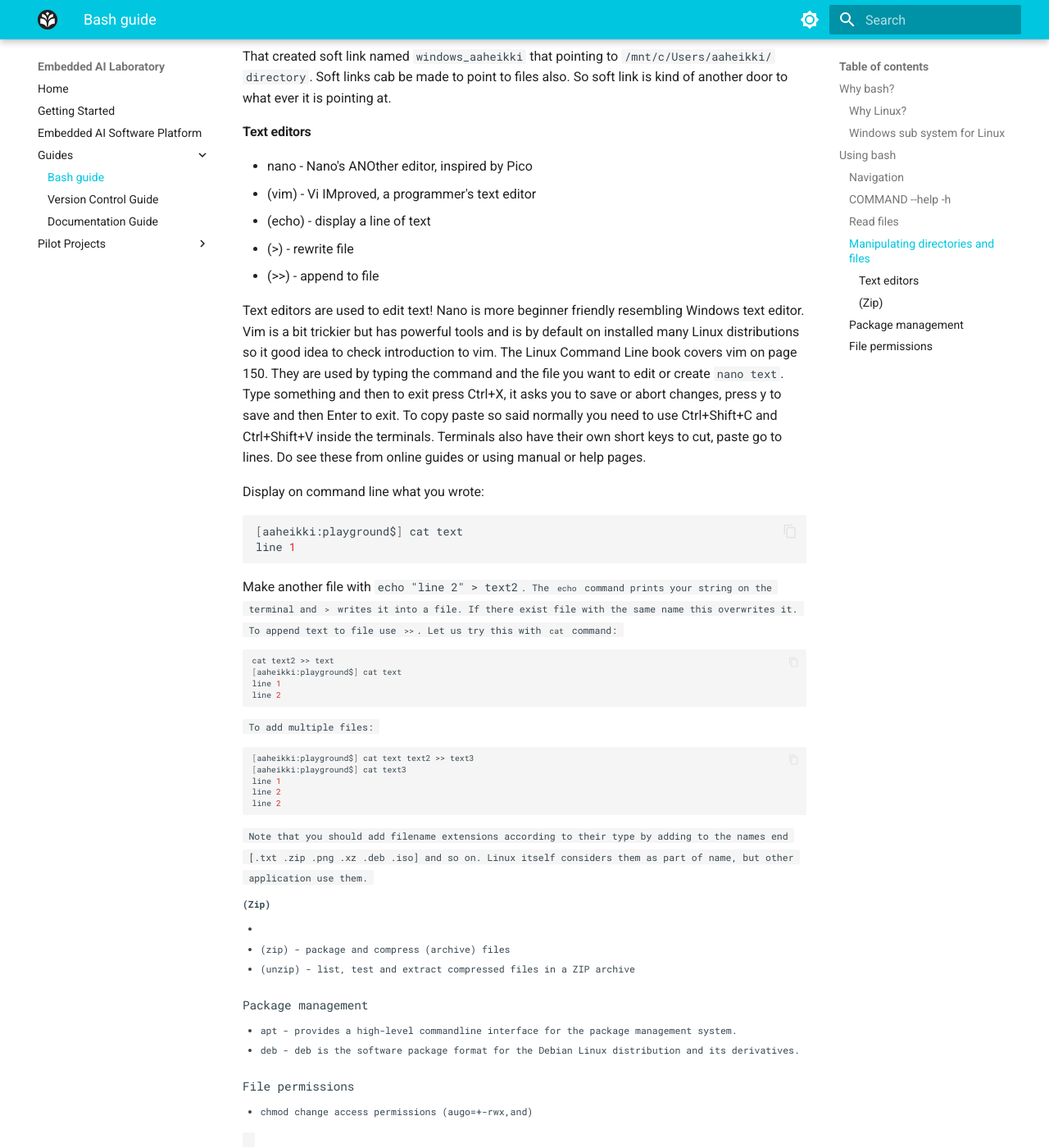
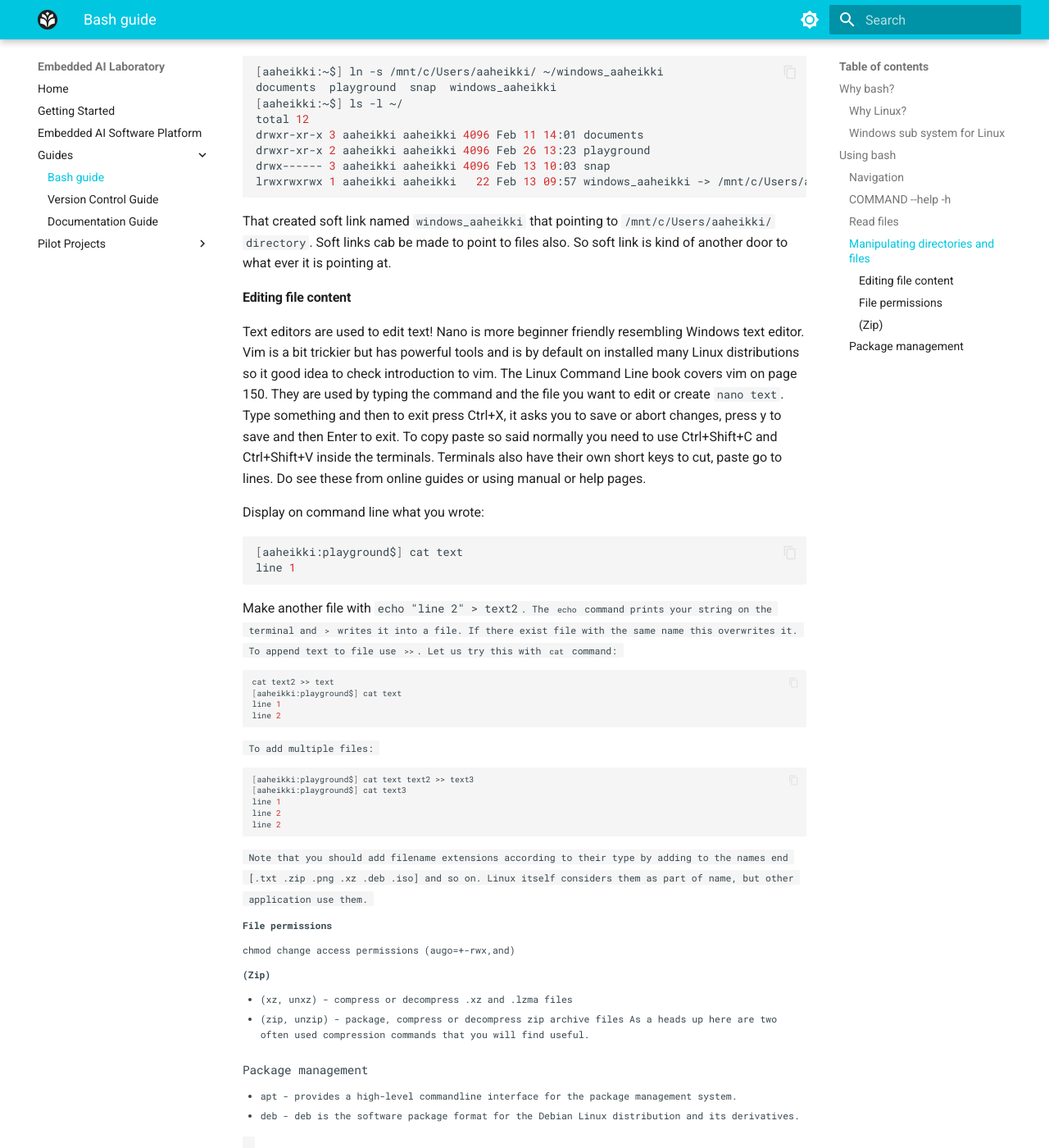
Before and after one commit to aaheikki/embedded_ai_lab, an MkDocs documentation site: the page built from docs/bash_guide.md, in a window 1280 px wide and 1400 px high, scrolled down 7846 px. Shown: the whole window at 82% size. Built offline with MkDocs 1.6.1 and Material for MkDocs 9.7.7, drawn with Linux system fonts in a browser that asks for light colours; some of the changed text lies outside the part shown.

Commit message:
modified the command list before file manipulation section

```diff
--- a/docs/bash_guide.md
+++ b/docs/bash_guide.md
@@ -278,13 +285,7 @@ That created soft link named <code>windows_aaheikki</code> that pointing to <cod
 
 
 
-#### Text editors
-- nano - Nano's ANOther editor, inspired by Pico
-- (vim) - Vi IMproved, a programmer's text editor
-- (echo) - display a line of text
-- (>) - rewrite file
-- (>>) - append to file
-
+#### Editing file content
 Text editors are used to edit text! Nano is more beginner friendly resembling Windows text editor. Vim is a bit trickier but has powerful tools and is by default on installed many Linux distributions so it good idea to check introduction to vim. The Linux Command Line book covers vim on page 150. They are used by typing the command and the file you want to edit or create <code>nano text</code>. Type something and then to exit press Ctrl+X, it asks you to save or abort changes, press y to save and then Enter to exit. To copy paste so said normally you need to use Ctrl+Shift+C and Ctrl+Shift+V inside the terminals. Terminals also have their own short keys to cut, paste go to lines. Do see these from online guides or using manual or help pages.
 
 Display on command line what you wrote:
@@ -309,16 +310,15 @@ line 2
 ~~~
 Note that you should add filename extensions according to their type by adding to the names end \[.txt .zip .png .xz .deb .iso\] and so on. Linux itself considers them as part of name, but other application use them.
 
+#### File permissions
+chmod change access permissions (augo=+-rwx,and)
 
 
 #### (Zip)
--
-- (zip) - package and compress (archive) files
-- (unzip) - list, test and extract compressed files in a ZIP archive
+- (xz, unxz) - compress or decompress .xz and .lzma files
+- (zip, unzip) - package, compress or decompress zip archive files
+As a heads up here are two often used compression commands that you will find useful.
 
 ### Package management
 - apt - provides a high-level commandline interface for the package management system.
 - deb - deb is the software package format for the Debian Linux distribution and its derivatives.
-
-### File permissions
-- chmod change access permissions (augo=+-rwx,and)
```
Also changed, not shown: other parts of docs/bash_guide.md (+7 -0 lines).
